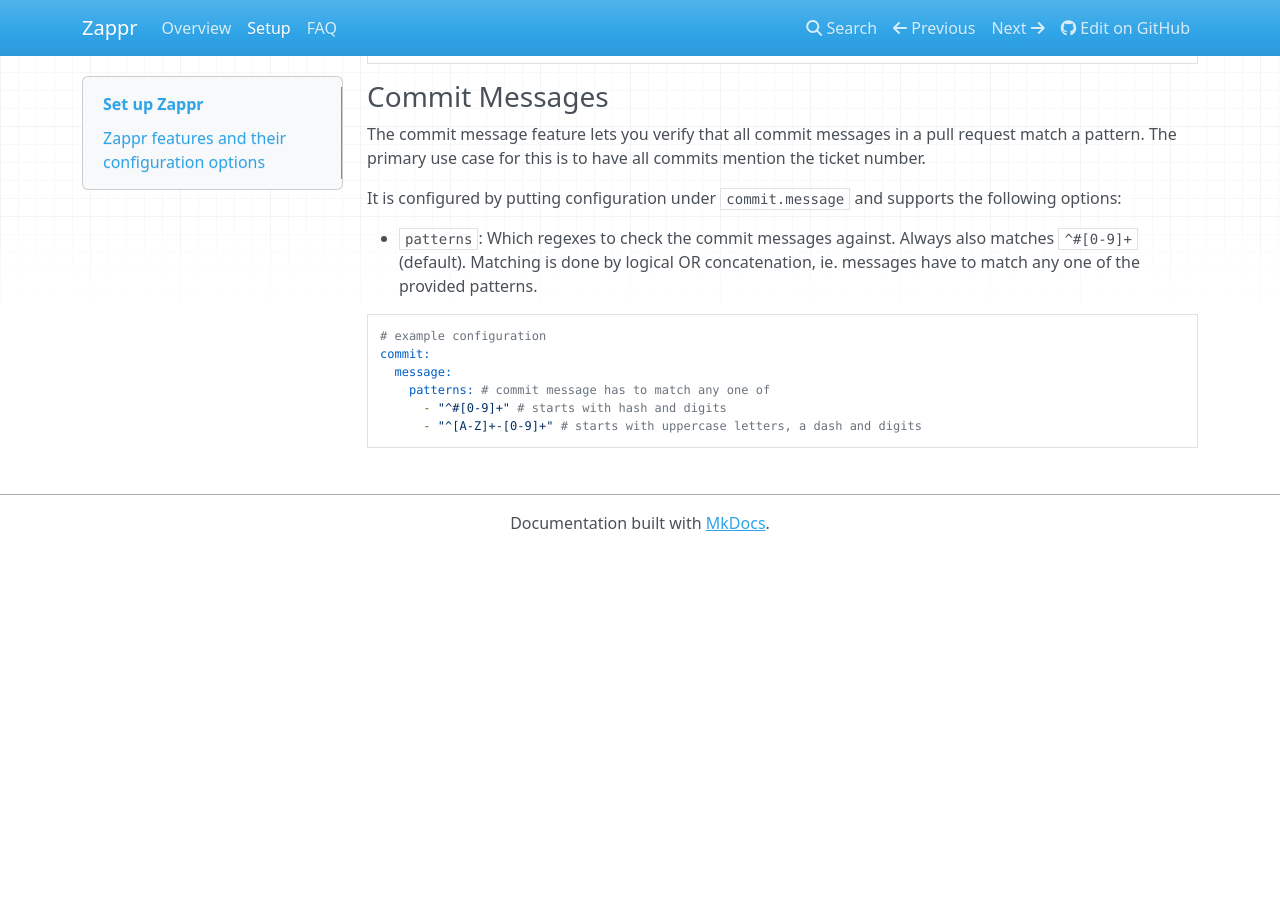
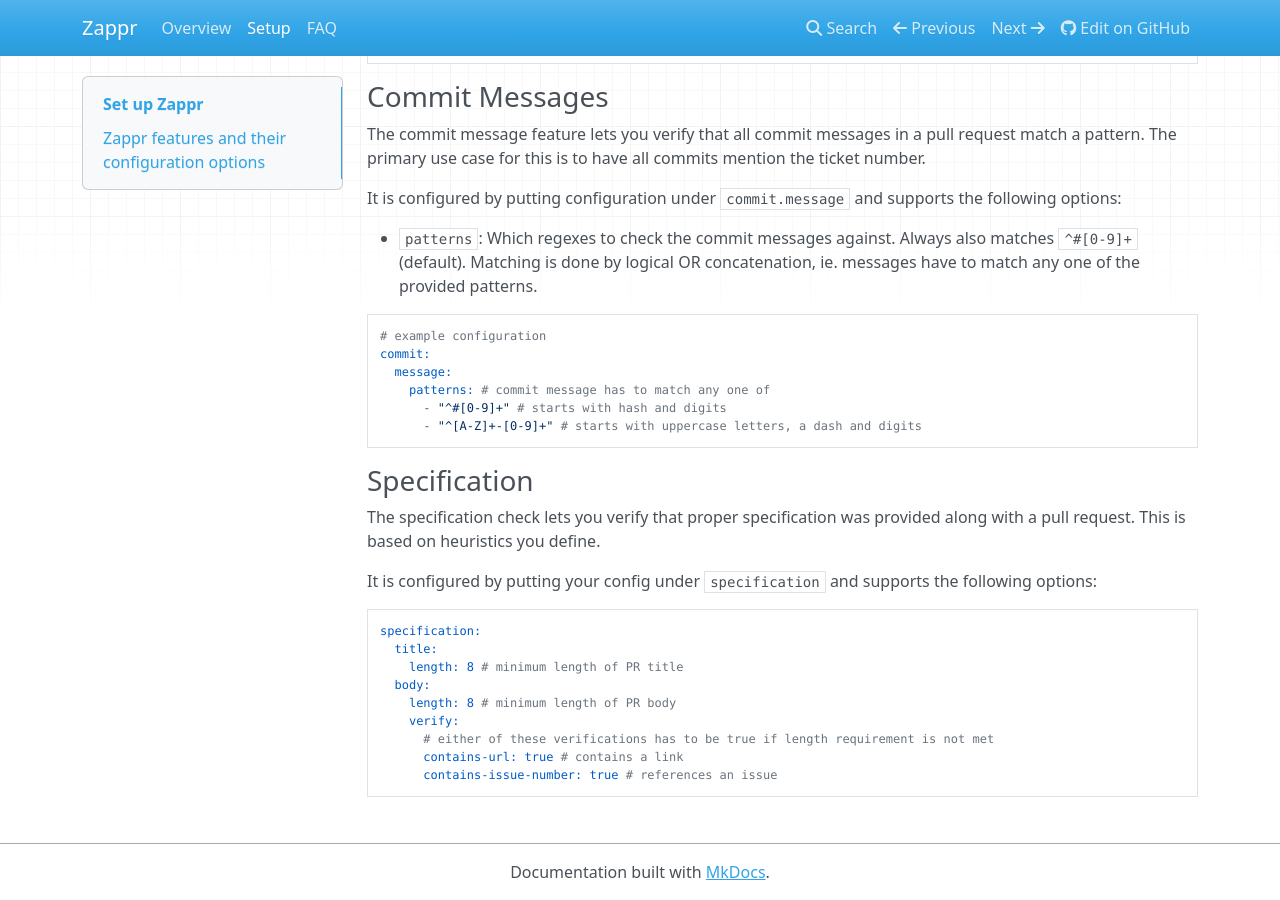
Before and after one commit to zalando/zappr, an MkDocs documentation site: the page built from docs/setup.md, in a window 1280 px wide and 900 px high, scrolled down 3741 px. Built offline with MkDocs 1.6.1, drawn with Linux system fonts in a browser that asks for light colours; nearby versions of some CDN libraries; old or Windows-style settings are respelled for this version of MkDocs; before the commit the page ends 4292 px from its top, so only the background shows below that.

Commit message:
#353 add docs about specification check

```diff
--- a/docs/setup.md
+++ b/docs/setup.md
@@ -117,3 +117,21 @@ commit:
       - "^#[0-9]+" # starts with hash and digits
       - "^[A-Z]+-[0-9]+" # starts with uppercase letters, a dash and digits
 ~~~
+
+### Specification
+
+The specification check lets you verify that proper specification was provided along with a pull request. This is based on heuristics you define.
+
+It is configured by putting your config under `specification` and supports the following options:
+
+~~~ yaml
+specification:
+  title:
+    length: 8 # minimum length of PR title
+  body:
+    length: 8 # minimum length of PR body
+    verify:
+      # either of these verifications has to be true if length requirement is not met
+      contains-url: true # contains a link
+      contains-issue-number: true # references an issue
+~~~
```
Also changed, not shown: 1 other file.
